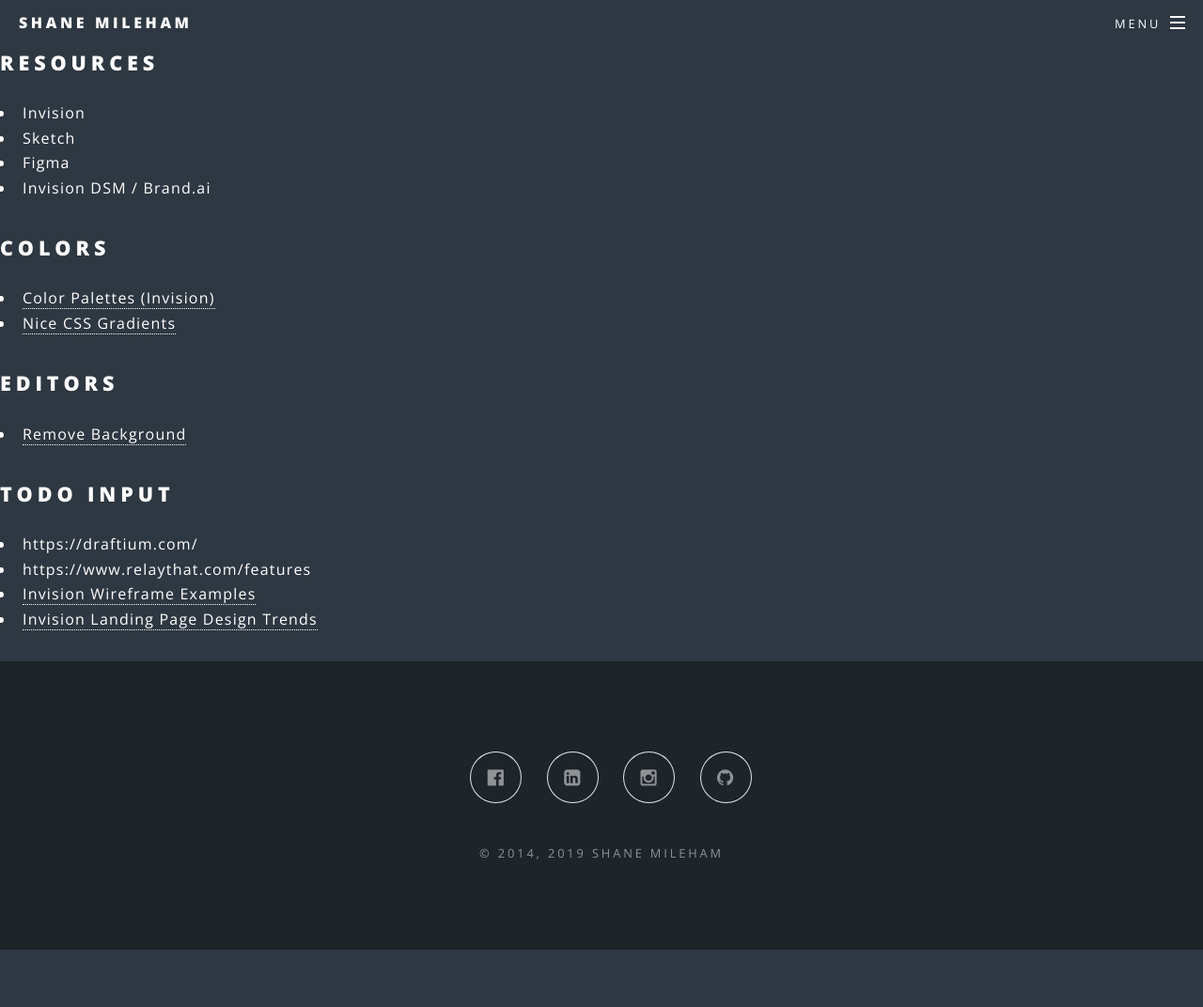
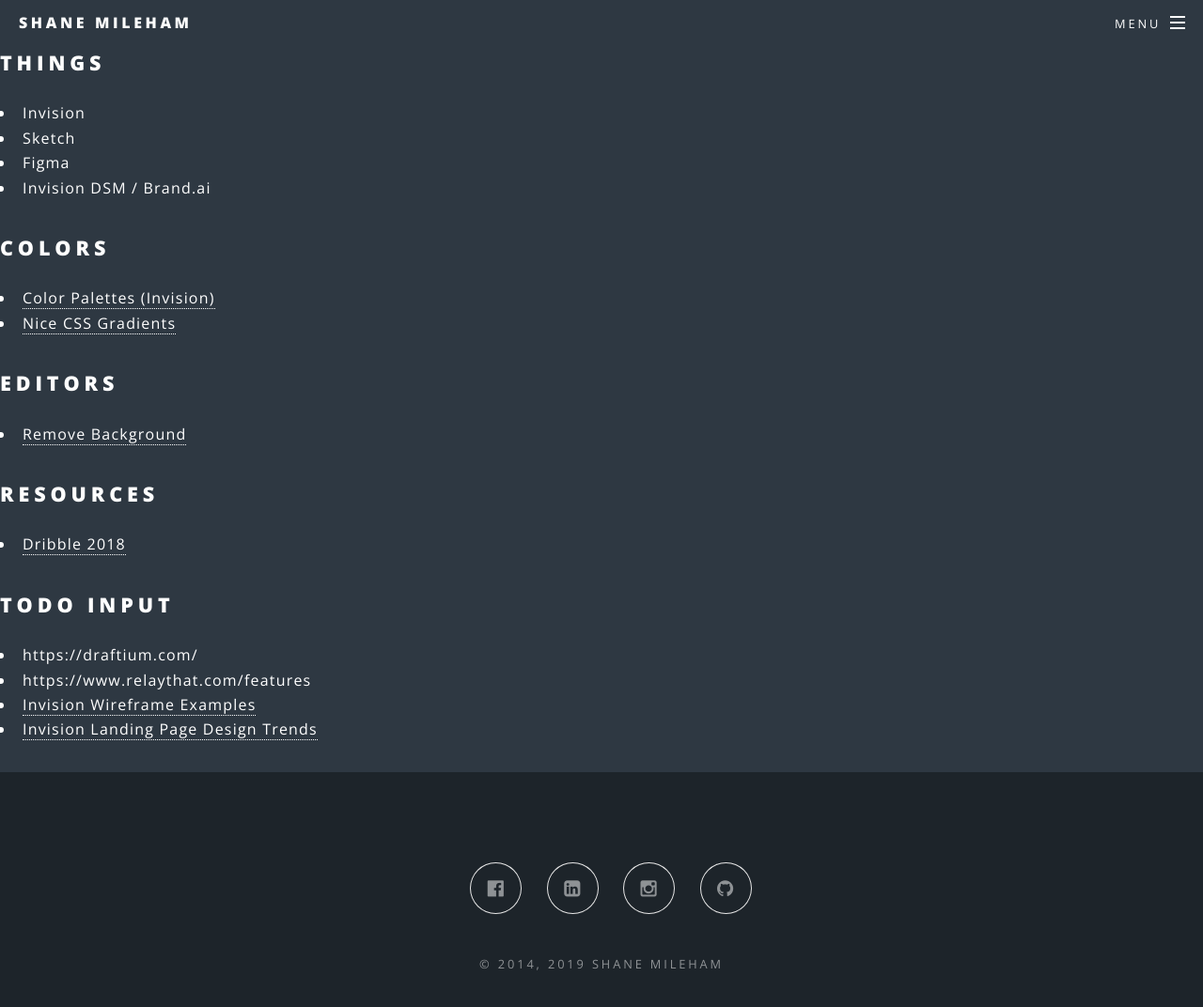
Before and after one commit to shanemileham/shanemileham.github.io, a Jekyll site: the page built from _kb/professional/design/design.md, in a window 1280 px wide and 1129 px high. Shown: the top 1072 px of the window at 94% size. Built offline with Jekyll 4.4.1, drawn with Linux system fonts in a browser that asks for light colours; comment, search, counter and statistics services are not loaded.

Commit message:
Added design resources

```diff
--- a/_kb/professional/design/design.md
+++ b/_kb/professional/design/design.md
@@ -2,7 +2,7 @@
 title: Design
 ---
 
-## Resources
+## Things
 - Invision
 - Sketch
 - Figma
@@ -15,6 +15,9 @@
 ## Editors
 - [Remove Background](https://www.remove.bg/)
 
+## Resources
+- [Dribble 2018](https://dribbble.com/year/2018)
+
 ## TODO input
 - https://draftium.com/
 - https://www.relaythat.com/features
```
